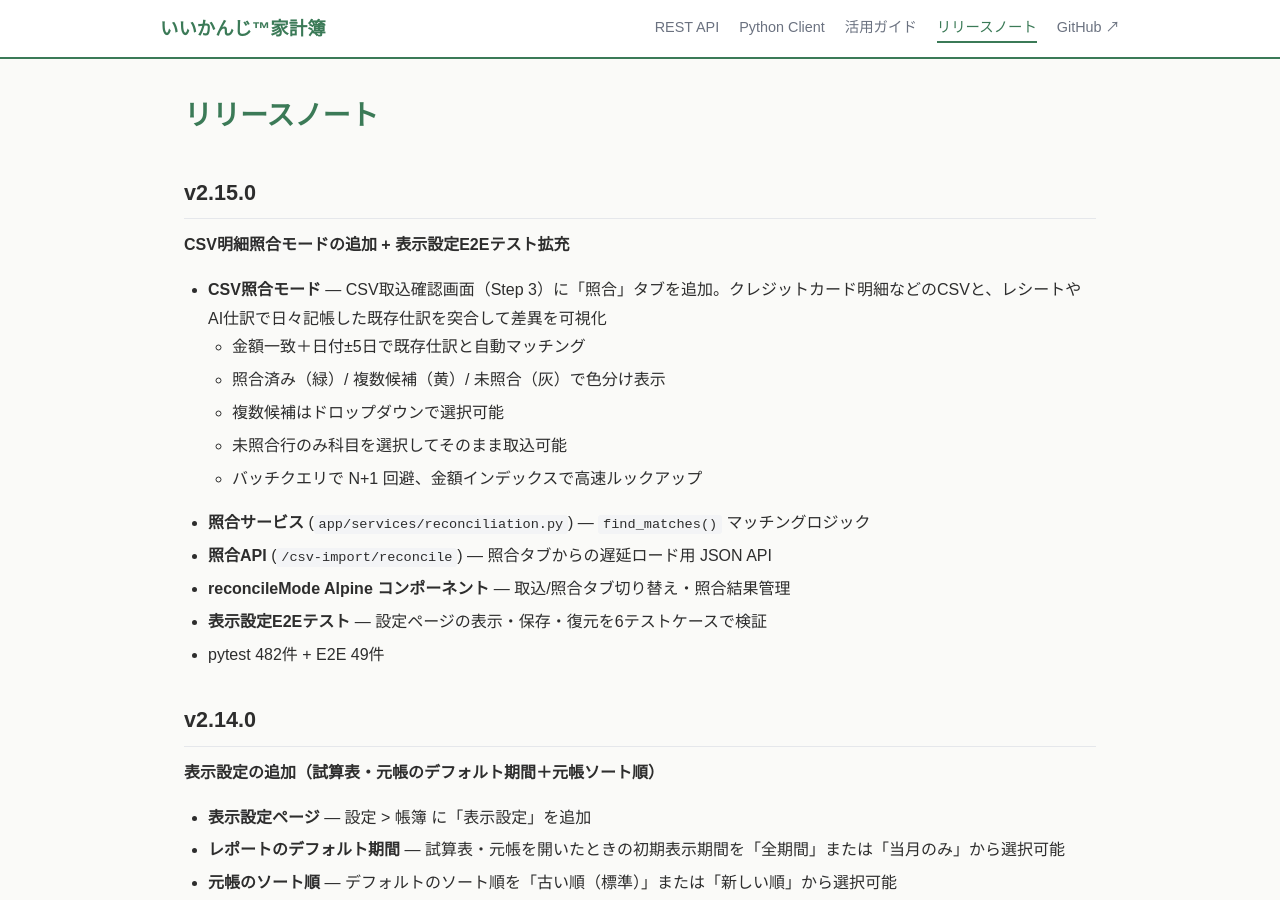
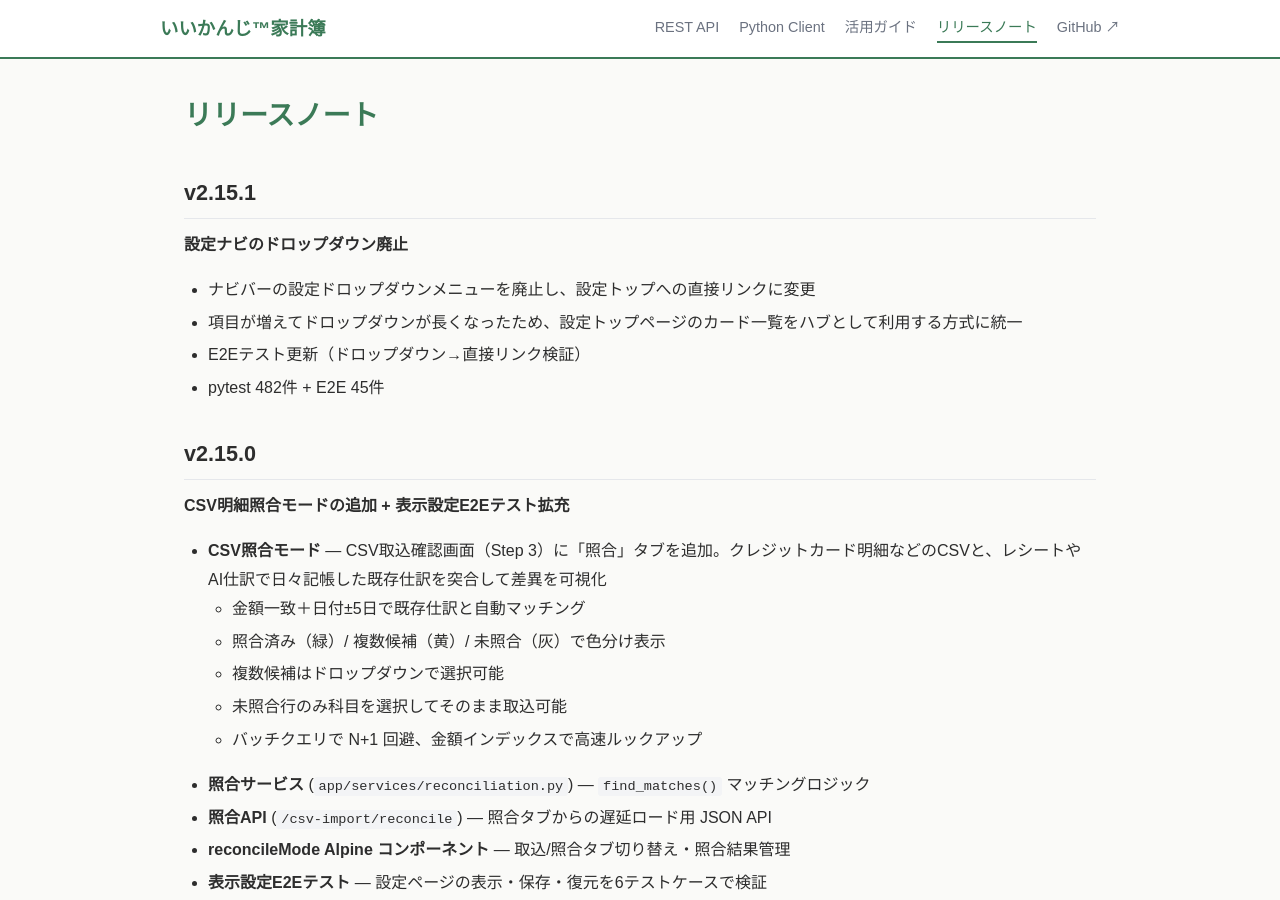
Before and after one commit to nananek/iikanji-kakeibo, a Jekyll site: the page built from docs/releases.md, in a window 1280 px wide and 900 px high. Built offline with Jekyll 4.4.1, drawn with Linux system fonts in a browser that asks for light colours.

Commit message:
release: v2.15.1 — 設定ナビのドロップダウン廃止
Co-Authored-By: Claude Opus 4.6 <noreply@anthropic.com>

```diff
--- a/docs/releases.md
+++ b/docs/releases.md
@@ -4,6 +4,15 @@ title: リリースノート
 ---
 
 # リリースノート
+
+## v2.15.1
+
+**設定ナビのドロップダウン廃止**
+
+- ナビバーの設定ドロップダウンメニューを廃止し、設定トップへの直接リンクに変更
+- 項目が増えてドロップダウンが長くなったため、設定トップページのカード一覧をハブとして利用する方式に統一
+- E2Eテスト更新（ドロップダウン→直接リンク検証）
+- pytest 482件 + E2E 45件
 
 ## v2.15.0
 
```
Also changed, not shown: 1 other file.
